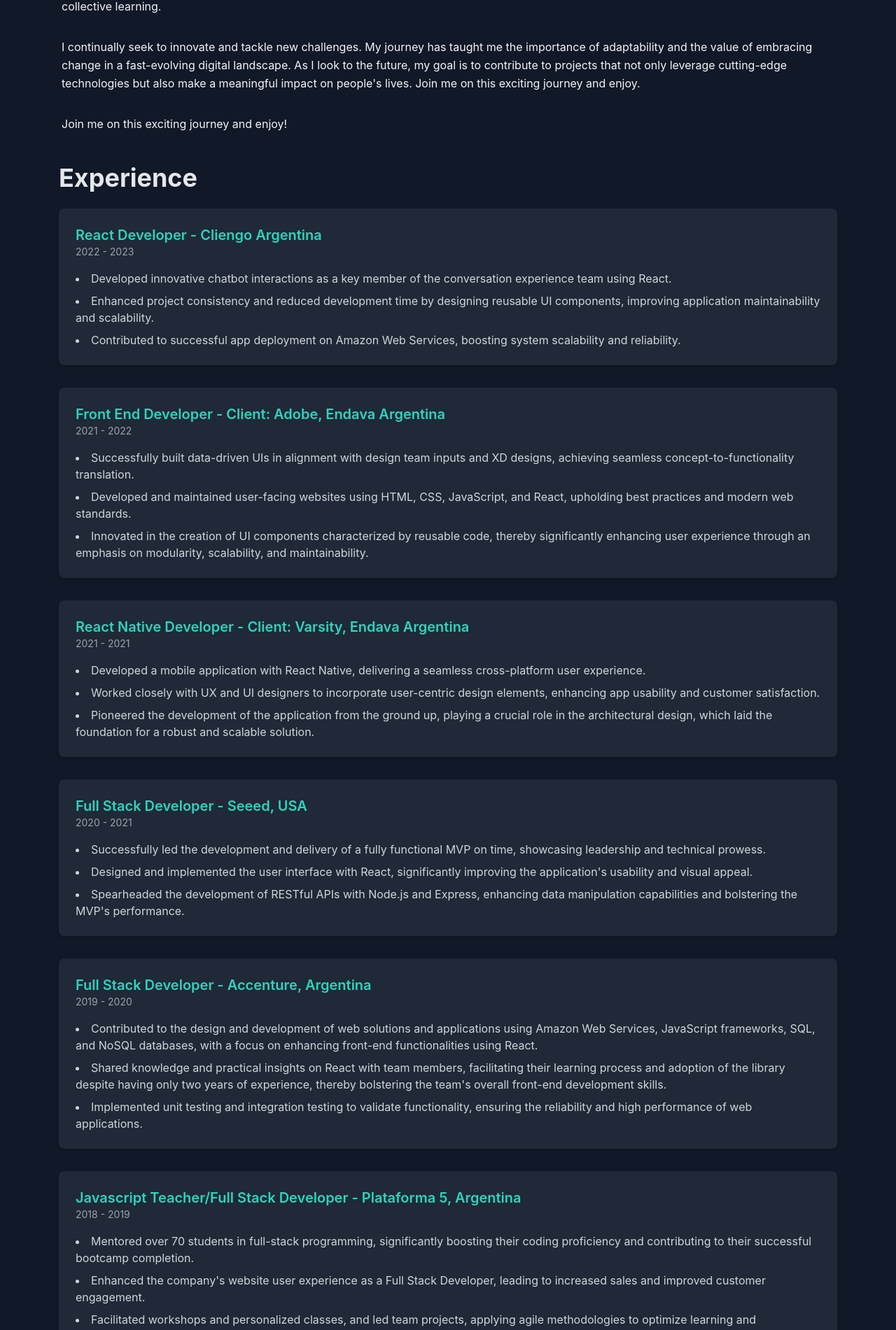
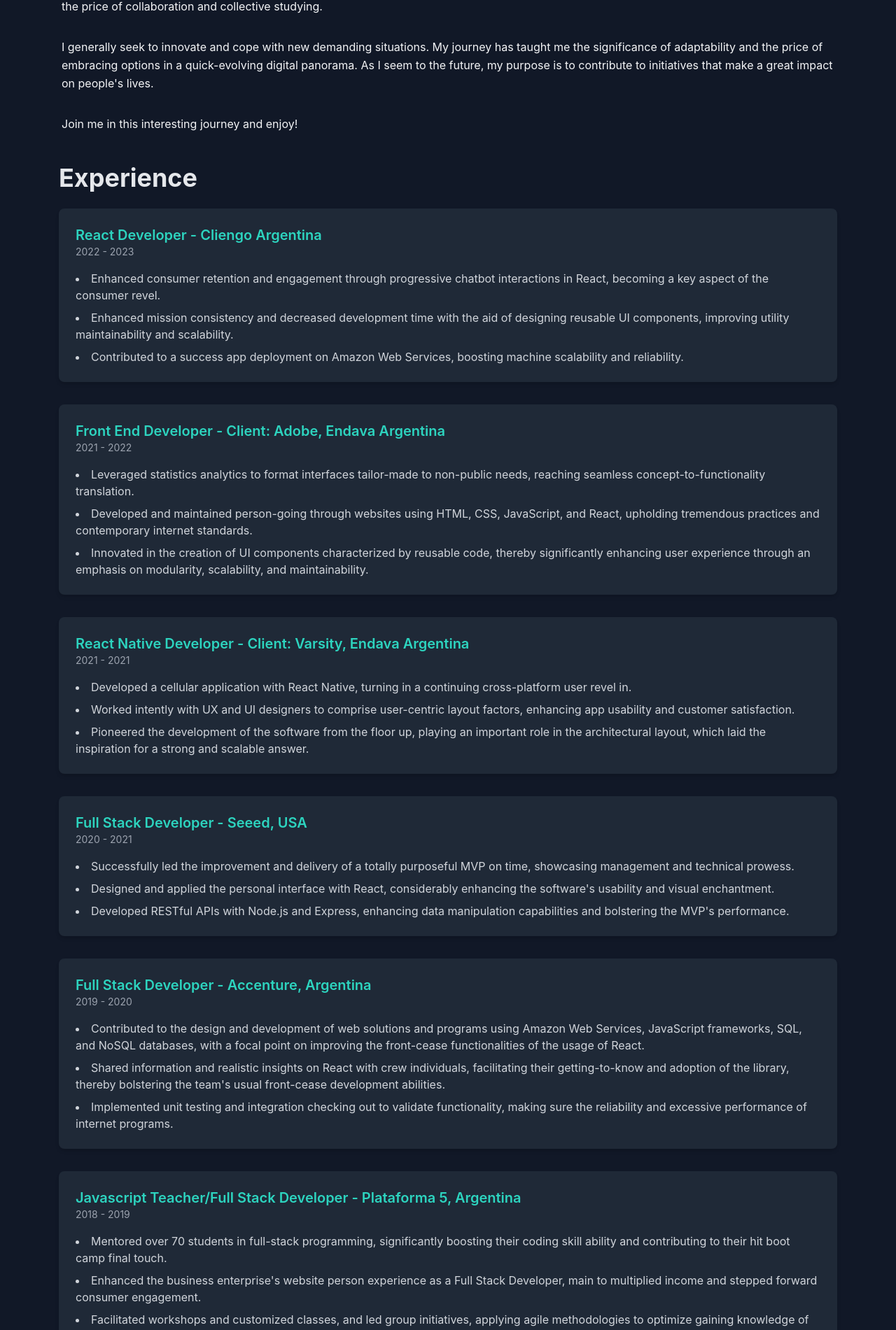
Before and after one commit to orianachv/oriana-chacon-website, a React (Create React App) app: page / in a window 1280 px wide. Shown: the part 872-2773 px from the top of the page at 70% size. Built offline with nearby package versions, Linux system fonts and the light colour scheme.

Commit message:
fixing some eslint warnings

```diff
--- a/src/components/Header.tsx
+++ b/src/components/Header.tsx
@@ -8,13 +8,6 @@ import { useTranslation } from 'react-i18next';
 const Header: React.FC = () => {
     const { t } = useTranslation();
     const [isMenuOpen, setIsMenuOpen] = useState(false);
-    const [language, setLanguage] = useState('english'); // Establece el idioma inicial, por ejemplo, 'english'
-
-    const toggleLanguage = () => {
-        const newLanguage = language === 'EN' ? 'ES' : 'EN';
-        setLanguage(newLanguage);
-        // Aquí puedes agregar lógica para cambiar el idioma de tu aplicación
-    };
 
     return (
         <header className="bg-gray-900 text-gray-400 py-4 md:flex md:justify-between md:items-center">
--- a/src/components/SwitchButton.tsx
+++ b/src/components/SwitchButton.tsx
@@ -12,7 +12,7 @@ const SwitchButton: React.FC = () => {
   };
   useEffect(()=>{
     i18n.changeLanguage(language);
-  },[language])
+  },[i18n, language])
 
   const sliderClass = language === 'en' ? 'translate-x-0' : 'translate-x-full';
 
--- a/src/locales/en/translation.json
+++ b/src/locales/en/translation.json
@@ -5,53 +5,53 @@
   },
   "about": {
     "title": "About me",
-    "description_one": "Hello! I'm Oriana, a passionate web developer with over 5 years of experience in the tech industry. My expertise lies in front-end development, where I've excelled in creating responsive designs that ensure a seamless user experience across all devices. Technology is more than my profession; it's my passion. I dedicate myself to exploring and mastering new techniques and tools that push the boundaries of web development to new heights. Additionally, I love to share my knowledge, ideas, and discoveries with others, firmly believing in the value of collaboration and collective learning.",
-    "description_two": "I continually seek to innovate and tackle new challenges. My journey has taught me the importance of adaptability and the value of embracing change in a fast-evolving digital landscape. As I look to the future, my goal is to contribute to projects that not only leverage cutting-edge technologies but also make a meaningful impact on people's lives. Join me on this exciting journey and enjoy.",
-    "description_three": "Join me on this exciting journey and enjoy!"
+    "description_one": "⁤Hello! I'm Oriana, a passionate net developer with over five years of experience in the tech enterprise. ⁤⁤My information lies within the the front-stop development, in which I've excelled in growing responsive designs that make sure an unbroken client enjoys throughout all devices. ⁤⁤Technology is greater than my career; it is my passion. ⁤⁤I dedicate myself to exploring and getting to know new strategies and gadget that push the limits of net improvement to new heights. ⁤⁤Additionally, I want to percentage my know-how, ideas, and discoveries with others, firmly believing in the price of collaboration and collective studying.",
+    "description_two": "⁤I generally seek to innovate and cope with new demanding situations. ⁤⁤My journey has taught me the significance of adaptability and the price of embracing options in a quick-evolving digital panorama. ⁤⁤As I seem to the future, my purpose is to contribute to initiatives that make a great impact on people's lives. ⁤",
+    "description_three": "⁤Join me in this interesting journey and enjoy!"
   },
   "experience": {
     "title": "Experience",
     "cliengo": {
       "title": "React Developer - Cliengo Argentina",
       "year": "2022 - 2023",
-      "description_one": "Developed innovative chatbot interactions as a key member of the conversation experience team using React.",
-      "description_two": "Enhanced project consistency and reduced development time by designing reusable UI components, improving application maintainability and scalability.",
-      "description_three": "Contributed to successful app deployment on Amazon Web Services, boosting system scalability and reliability."
+      "description_one": "Enhanced consumer retention and engagement through progressive chatbot interactions in React, becoming a key aspect of the consumer revel.",
+      "description_two": "Enhanced mission consistency and decreased development time with the aid of designing reusable UI components, improving utility maintainability and scalability.",
+      "description_three": "Contributed to a success app deployment on Amazon Web Services, boosting machine scalability and reliability."
     },
     "endava": {
       "title": "Front End Developer - Client: Adobe, Endava Argentina",
       "year": "2021 - 2022",
-      "description_one": "Successfully built data-driven UIs in alignment with design team inputs and XD designs, achieving seamless concept-to-functionality translation.",
-      "description_two": "Developed and maintained user-facing websites using HTML, CSS, JavaScript, and React, upholding best practices and modern web standards.",
+      "description_one": "Leveraged statistics analytics to format interfaces tailor-made to non-public needs, reaching seamless concept-to-functionality translation.",
+      "description_two": "Developed and maintained person-going through websites using HTML, CSS, JavaScript, and React, upholding tremendous practices and contemporary internet standards.",
       "description_three": "Innovated in the creation of UI components characterized by reusable code, thereby significantly enhancing user experience through an emphasis on modularity, scalability, and maintainability."
     },
     "endava_dos": {
       "title": "React Native Developer - Client: Varsity, Endava Argentina",
       "year": "2021 - 2021",
-      "description_one": "Developed a mobile application with React Native, delivering a seamless cross-platform user experience.",
-      "description_two": "Worked closely with UX and UI designers to incorporate user-centric design elements, enhancing app usability and customer satisfaction.",
-      "description_three": "Pioneered the development of the application from the ground up, playing a crucial role in the architectural design, which laid the foundation for a robust and scalable solution."
+      "description_one": "Developed a cellular application with React Native, turning in a continuing cross-platform user revel in.",
+      "description_two": "Worked intently with UX and UI designers to comprise user-centric layout factors, enhancing app usability and customer satisfaction.",
+      "description_three": "Pioneered the development of the software from the floor up, playing an important role in the architectural layout, which laid the inspiration for a strong and scalable answer."
     },
     "seeed": {
       "title": "Full Stack Developer - Seeed, USA",
       "year": "2020 - 2021",
-      "description_one": "Successfully led the development and delivery of a fully functional MVP on time,  showcasing leadership and technical prowess.",
-      "description_two": "Designed and implemented the user interface with React, significantly improving the application's usability and visual appeal.",
-      "description_three": "Spearheaded the development of RESTful APIs with Node.js and Express, enhancing data manipulation capabilities and bolstering the MVP's performance."
+      "description_one": "Successfully led the improvement and delivery of a totally purposeful MVP on time, showcasing management and technical prowess.",
+      "description_two": "Designed and applied the personal interface with React, considerably enhancing the software's usability and visual enchantment.",
+      "description_three": "Developed RESTful APIs with Node.js and Express, enhancing data manipulation capabilities and bolstering the MVP's performance."
     },
     "accenture": {
       "title": "Full Stack Developer - Accenture, Argentina",
       "year": "2019 - 2020",
-      "description_one": "Contributed to the design and development of web solutions and applications using Amazon Web Services, JavaScript frameworks, SQL, and NoSQL databases, with a focus on enhancing front-end functionalities using React.",
-      "description_two": "Shared knowledge and practical insights on React with team members, facilitating their learning process and adoption of the library despite having only two years of experience, thereby bolstering the team's overall front-end development skills.",
-      "description_three": "Implemented unit testing and integration testing to validate functionality, ensuring the reliability and high performance of web applications."
+      "description_one": "Contributed to the design and development of web solutions and programs using Amazon Web Services, JavaScript frameworks, SQL, and NoSQL databases, with a focal point on improving the front-cease functionalities of the usage of React.",
+      "description_two": "Shared information and realistic insights on React with crew individuals, facilitating their getting-to-know and adoption of the library, thereby bolstering the team's usual front-cease development abilities.",
+      "description_three": "Implemented unit testing and integration checking out to validate functionality, making sure the reliability and excessive performance of internet programs."
     },
     "plataforma": {
       "title": "Javascript Teacher/Full Stack Developer - Plataforma 5, Argentina ",
       "year": "2018 - 2019",
-      "description_one": "Mentored over 70 students in full-stack programming, significantly boosting their coding proficiency and contributing to their successful bootcamp completion.",
-      "description_two": "Enhanced the company's website user experience as a Full Stack Developer, leading to increased sales and improved customer engagement.",
-      "description_three": "Facilitated workshops and personalized classes, and led team projects, applying agile methodologies to optimize learning and development processes."
+      "description_one": "Mentored over 70 students in full-stack programming, significantly boosting their coding skill ability and contributing to their hit boot camp final touch.",
+      "description_two": "Enhanced the business enterprise's website person experience as a Full Stack Developer, main to multiplied income and stepped forward consumer engagement.",
+      "description_three": "Facilitated workshops and customized classes, and led group initiatives, applying agile methodologies to optimize gaining knowledge of and development techniques."
     }
   },
   "skills":{
```
